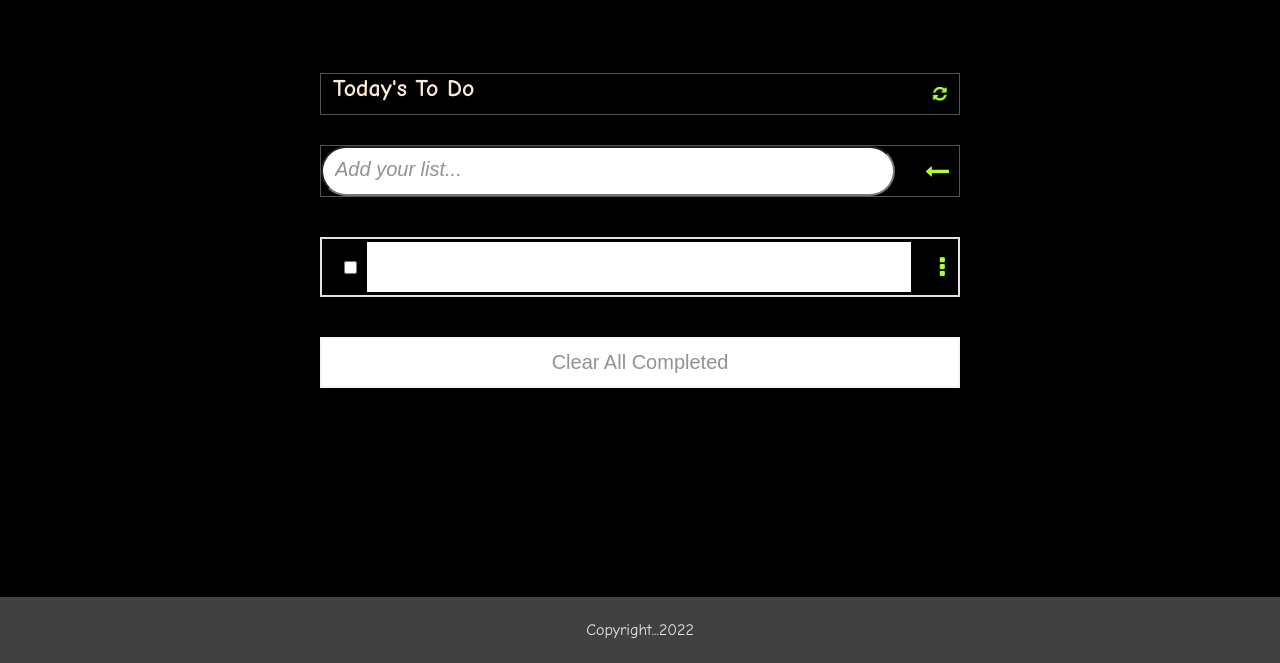
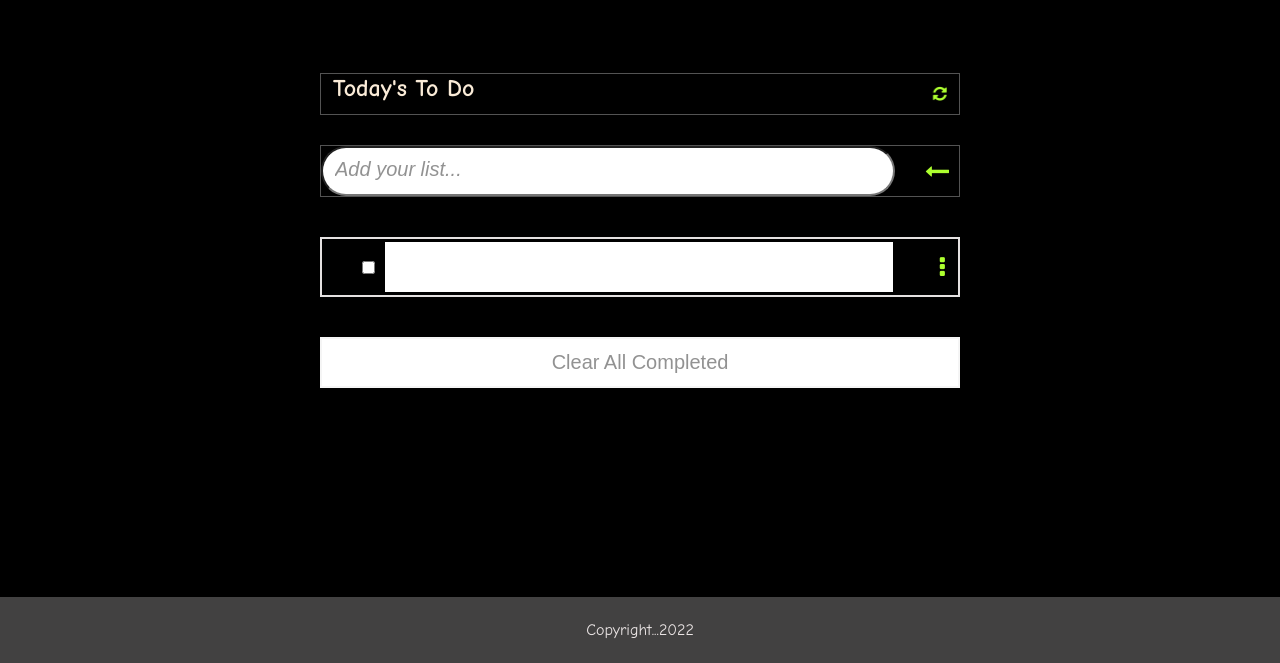
Before and after one commit to joskalenda/to-do-list, a website built with webpack: page src/index.html in a window 1280 px wide. Shown: the part 137-800 px from the top of the page. Built offline with nearby package versions, Linux system fonts and the light colour scheme.

Commit message:
final touch styling

```diff
--- a/src/style.css
+++ b/src/style.css
@@ -173,6 +173,10 @@ body {
     margin-bottom: 30px;
   }
 
+  #text--tast {
+    width: 84%;
+  }
+
   .task--div {
     background: none;
   }
```
